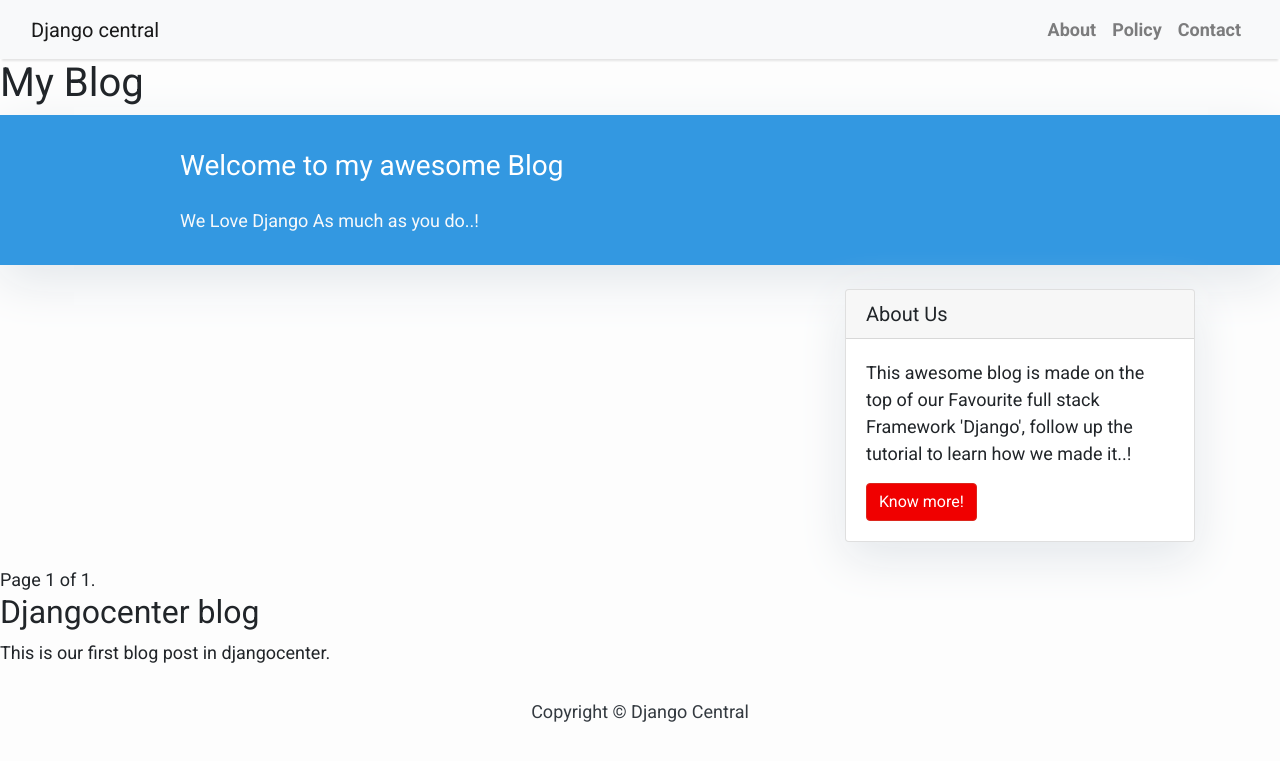
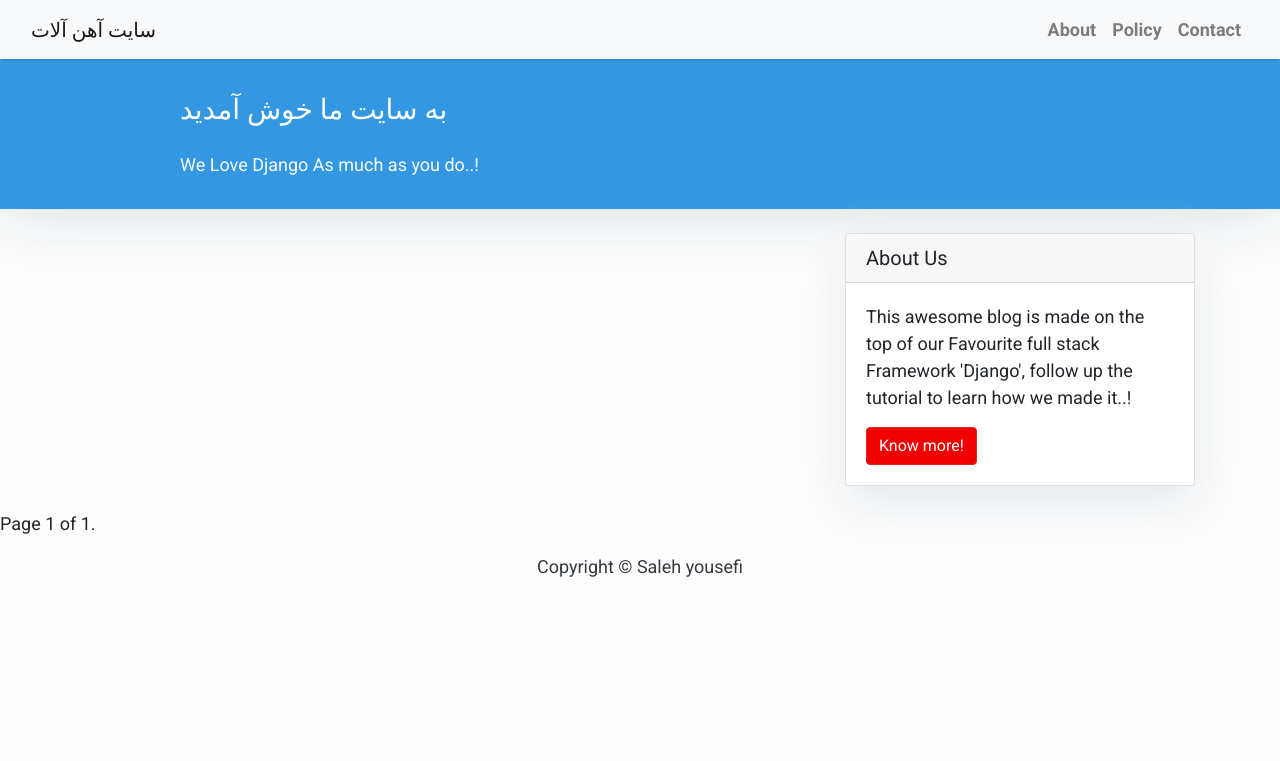
Before and after one commit to salehyosefi/blog_Ahan, a Django app: page /blog/ in a window 1280 px wide. Shown: the top 761 px of the page. Run offline with Django 4.2, Linux system fonts and the light colour scheme; data that the repository does not hold is empty; some libraries are stand-ins or nearby versions.

Commit message:
update files html & url

```diff
--- a/AhanAlat/urls.py
+++ b/AhanAlat/urls.py
@@ -27,3 +27,7 @@ urlpatterns = [
 
 urlpatterns += staticfiles_urlpatterns()
 urlpatterns += static(settings.MEDIA_URL, document_root=settings.MEDIA_ROOT)
+
+admin.site.site_header = 'مدیریت سایت'
+admin.site.site_title = 'مدیریت سایت'
+admin.site.index_title = 'به صفحه مدیریت سایت خوش آمدید'
--- a/blog/models.py
+++ b/blog/models.py
@@ -7,7 +7,7 @@ from django.urls import reverse
 class Post(models.Model):
     STATUS_CHOICES = [('draft', 'Draft'), ('published', 'Published'), ]
     title = models.CharField(max_length=250)
-    slug = models.SlugField(max_length=250, unique_for_date='publish')
+    slug = models.SlugField(max_length=250, unique_for_date='publish', allow_unicode=True)
     author = models.ForeignKey(User, on_delete=models.CASCADE, related_name='blog_posts')
     image = models.ImageField(default='',null=True, blank=True)
     body = models.TextField()
--- a/blog/templates/blog/layout.html
+++ b/blog/templates/blog/layout.html
@@ -1,5 +1,5 @@
 {% load static %}
-<!DOCTYPE html>
+<!doctype html>
 <html lang="en">
 <head>
     <meta charset="UTF-8">
@@ -36,7 +36,7 @@
     <!-- Navigation -->
         <nav class="navbar navbar-expand-lg navbar-light bg-light shadow" id="mainNav">
             <div class="container-fluid">
-                <a class="navbar-brand" href="{% url 'blog:post_list' %}">Django central</a>
+                <a class="navbar-brand" href="{% url 'blog:post_list' %}">سایت آهن آلات</a>
                 <button class="navbar-toggler navbar-toggler-right" type="button" data-toggle="collapse" data-target="#navbarResponsive"
                     aria-controls="navbarResponsive" aria-expanded="false" aria-label="Toggle navigation">
                     <span class="navbar-toggler-icon"></span>
@@ -60,13 +60,9 @@
         {% block content %}
         {% endblock %}
     </div>
-    <div id="sidebar">
-        <h2>Djangocenter blog</h2>
-        <p>This is our first blog post in djangocenter.</p>
-    </div>
 
      <footer class="py-3 bg-grey">
-            <p class="m-0 text-dark text-center ">Copyright &copy; Django Central</p>
+            <p class="m-0 text-dark text-center ">Copyright &copy; Saleh yousefi</p>
      </footer>
 </body>
 </html>
--- a/blog/templates/blog/post_list.html
+++ b/blog/templates/blog/post_list.html
@@ -1,9 +1,7 @@
 {% extends "blog/layout.html" %}
-{% block title %}Djangocenter Blog List{% endblock %}
+{% block title %}سایت آهن آلات{% endblock %}
 
 {% block content %}
-    <h1>My Blog</h1>
-
     <style>
     body {
         font-family: "Roboto", sans-serif;
@@ -23,7 +21,7 @@
         <div class="row">
             <div class=" col-md-8 col-md-10 mx-auto">
                 <div class="site-heading">
-                    <h3 class=" site-heading my-4 mt-3 text-white"> Welcome to my awesome Blog </h3>
+                    <h3 class=" site-heading my-4 mt-3 text-white"> به سایت ما خوش آمدید</h3>
                     <p class="text-light">We Love Django As much as you do..! &nbsp
                     </p>
                 </div>
@@ -41,11 +39,10 @@
                 <div class="card-body">
                     <h2 class="card-title"><a href="{{ post.get_absolute_url }}">{{ post.title }}</a></h2>
                     <p class="card-text text-muted h6">{{ post.author }} | {{ post.publish }} </p>
-                    <p class="card-text">
-                        {% if post.image %}
-                        <img src="{{ post.image.url }}">
-                        {% endif %}
-                        {{post.body|slice:":200" }}</p>
+                    {% if post.image %}
+                    <img src="{{ post.image.url }}" class="card-img-top" alt="...">
+                    {% endif %}
+                    <p class="card-text">{{post.body|slice:":200" }}</p>
                     <a href="{% url 'blog:post_detail' post.slug %}" class="btn btn-primary">Read More &rarr;</a>
                 </div>
             </div>
--- a/blog/urls.py
+++ b/blog/urls.py
@@ -1,10 +1,10 @@
-from django.urls import path
+from django.urls import path, re_path
 from . import views
 
 app_name = "blog"
 urlpatterns = [
     path("", views.post_list, name="post_list"),
-    path("<slug:post>/", views.post_detail, name="post_detail"),
+    re_path(r'detail/(?P<post>[-\w]+)/', views.post_detail, name="post_detail"),
 ]
 
 #<int:year>/<int:month>/<int:day>/
```
Also changed, not shown: blog/templates/blog/post_detail.html (+7 -5 lines), media/Lighthouse.jpg (added).
